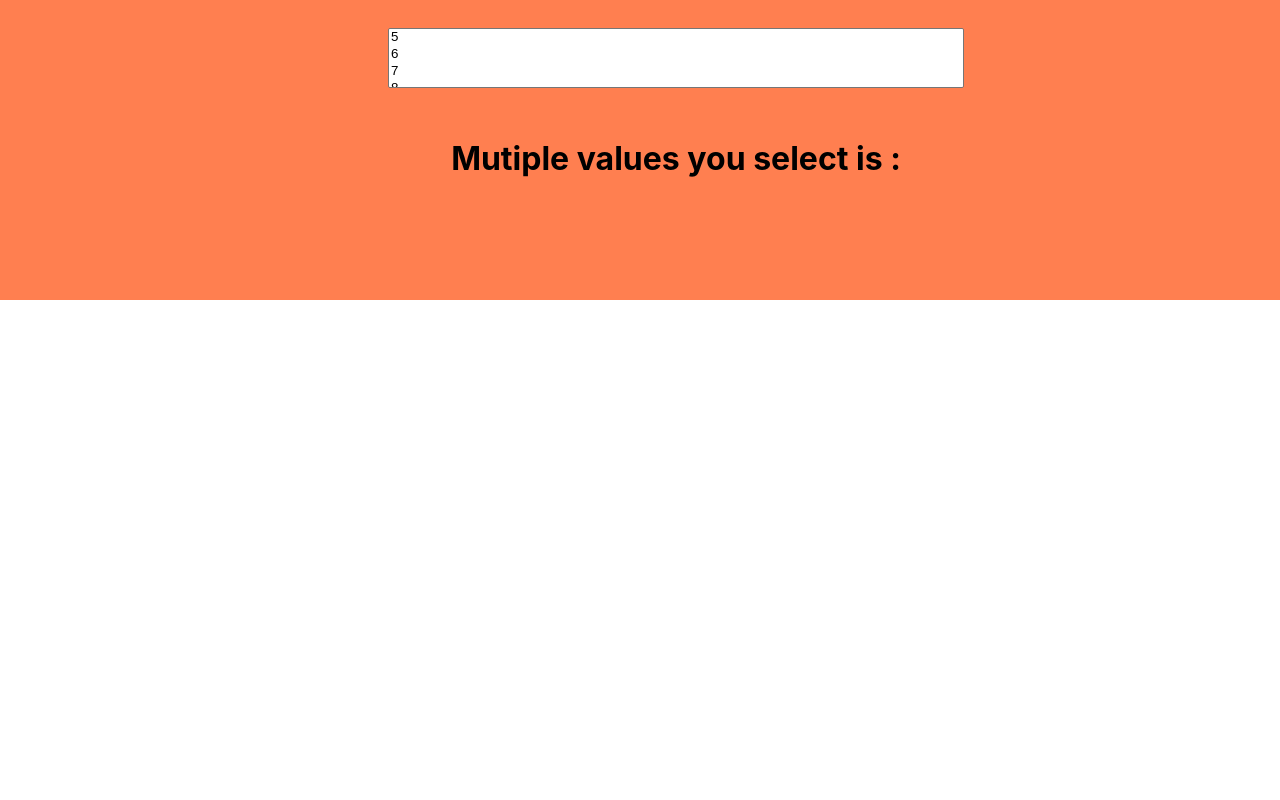
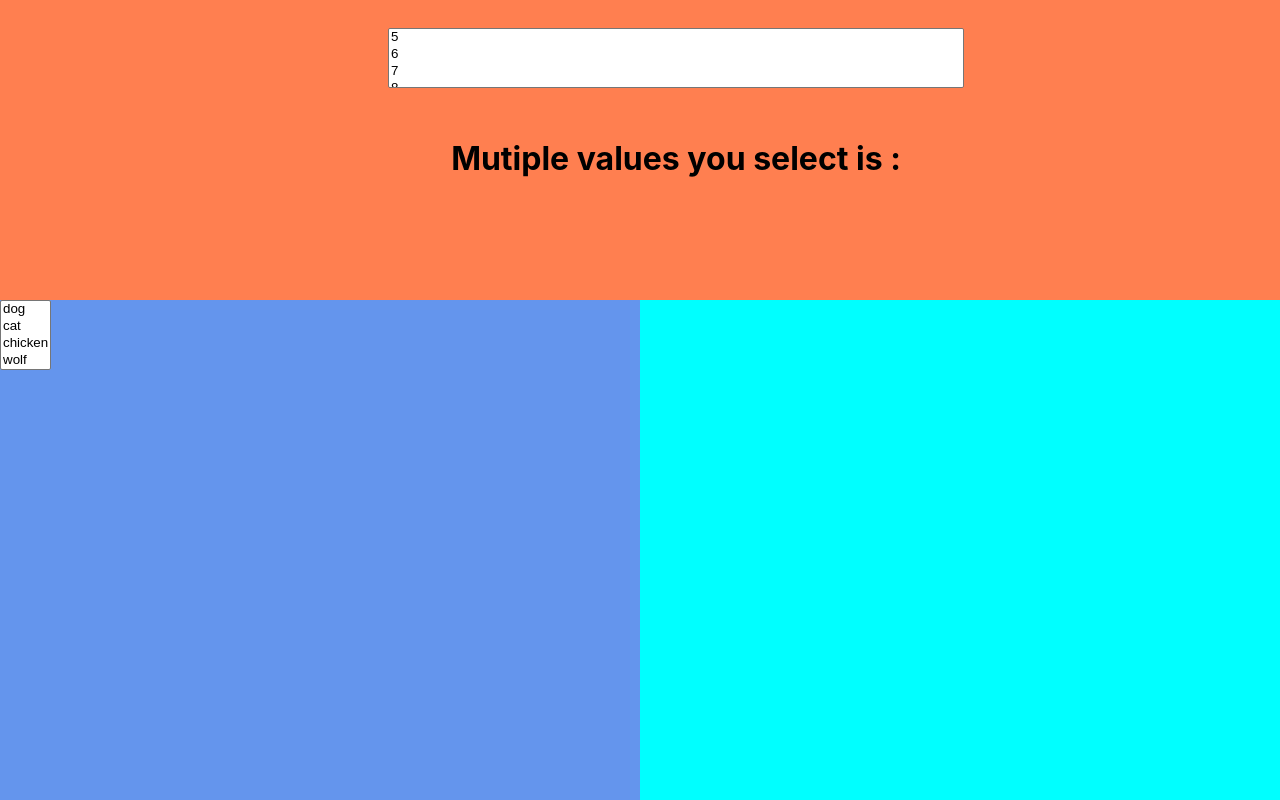
Before and after one commit to chakerioto/React-MutipleSelect-Withoutlib, a React (Create React App) app: page / in a window 1280 px wide. Shown: the part 274-1074 px from the top of the page. Before the commit the page ends 800 px from the top, so only its background shows below. Built offline with nearby package versions, Linux system fonts and the light colour scheme.

Commit message:
ti nghien cuu thu vien select

```diff
--- a/package.json
+++ b/package.json
@@ -3,11 +3,15 @@
   "version": "0.1.0",
   "private": true,
   "dependencies": {
+    "@fortawesome/fontawesome-svg-core": "^1.2.34",
+    "@fortawesome/free-solid-svg-icons": "^5.15.2",
+    "@fortawesome/react-fontawesome": "^0.1.14",
     "@testing-library/jest-dom": "^5.11.9",
     "@testing-library/react": "^11.2.3",
     "@testing-library/user-event": "^12.6.0",
     "react": "^17.0.1",
     "react-dom": "^17.0.1",
+    "react-icons": "^4.1.0",
     "react-scripts": "4.0.1",
     "web-vitals": "^0.2.4"
   },
--- a/src/App.css
+++ b/src/App.css
@@ -21,3 +21,39 @@ body {
 .muti-select {
   height: 100px;
 }
+
+.left-right {
+  display: flex;
+  width: 100%;
+  margin: auto;
+  height: 500px;
+}
+.left {
+  width: 50%;
+  background-color: cornflowerblue;
+}
+.right {
+  width: 50%;
+  background-color: cyan;
+}
+.txt {
+  width: 100%;
+  display: flex;
+  gap: 30px;
+  flex-wrap: wrap;
+}
+.white {
+  padding: 0;
+  display: flex;
+  justify-content: space-between;
+  align-items: center;
+  word-break: break-word;
+  background-color: red;
+}
+.white > button {
+  width: 10%;
+  height: 50%;
+}
+.white h1 {
+  margin: 0;
+}
--- a/src/Example.js
+++ b/src/Example.js
@@ -1,8 +1,17 @@
 import React, { useState } from 'react';
+import Muti from './Muti';
 
 function Example() {
   const [value, setValue] = useState('');
   const [mutipleValue, setMutipleValue] = useState([]);
+  const [many, setMany] = useState([]);
+
+  const options = [
+    { name: 'dog', value: 'dog' },
+    { name: 'cat', value: 'cat' },
+    { name: 'chicken', value: 'chicken' },
+    { name: 'wolf', value: 'wolf' },
+  ];
 
   const handleChange = e => {
     setValue(e.target.value);
@@ -18,6 +27,7 @@ function Example() {
     );
   };
   return (
+    <div>
       <div className="select-div">
         <select value={value} onChange={handleChange}>
           <option value="1">1</option>
@@ -39,6 +49,9 @@ function Example() {
         </select>
         <h1> Mutiple values you select is : {mutipleValue}</h1>
       </div>
+
+      <Muti many={many} setMany={setMany} options={options} />
+    </div>
   );
 }
 
--- /dev/null
+++ b/src/Muti.js
@@ -0,0 +1,42 @@
+import React from 'react';
+import { FontAwesomeIcon } from '@fortawesome/react-fontawesome';
+
+function Muti({ many, setMany, options }) {
+  const handleMultipleChange = e => {
+    if (!many.includes(e.target.value)) {
+      return setMany([...many, e.target.value]);
+    }
+    setMany(
+      many.filter(el => {
+        return el !== e.target.value;
+      })
+    );
+  };
+  return (
+    <div className="left-right">
+      <div className="left">
+        <select value={many} multiple="true" onChange={handleMultipleChange}>
+          {options.map(el => (
+            <option value={el.value}>{el.name}</option>
+          ))}
+        </select>
+      </div>
+      <div className="right">
+        <div className="txt">
+          {many.map(el => {
+            return (
+              <div className="white">
+                <h1>{el}</h1>
+                <button>
+                  <FontAwesomeIcon icon="trash" />
+                </button>
+              </div>
+            );
+          })}
+        </div>
+      </div>
+    </div>
+  );
+}
+
+export default Muti;
```
Also changed, not shown: 2 other files (tests, documents, lock files or other folders). Lines whose indentation alone changed are shown as unchanged.
